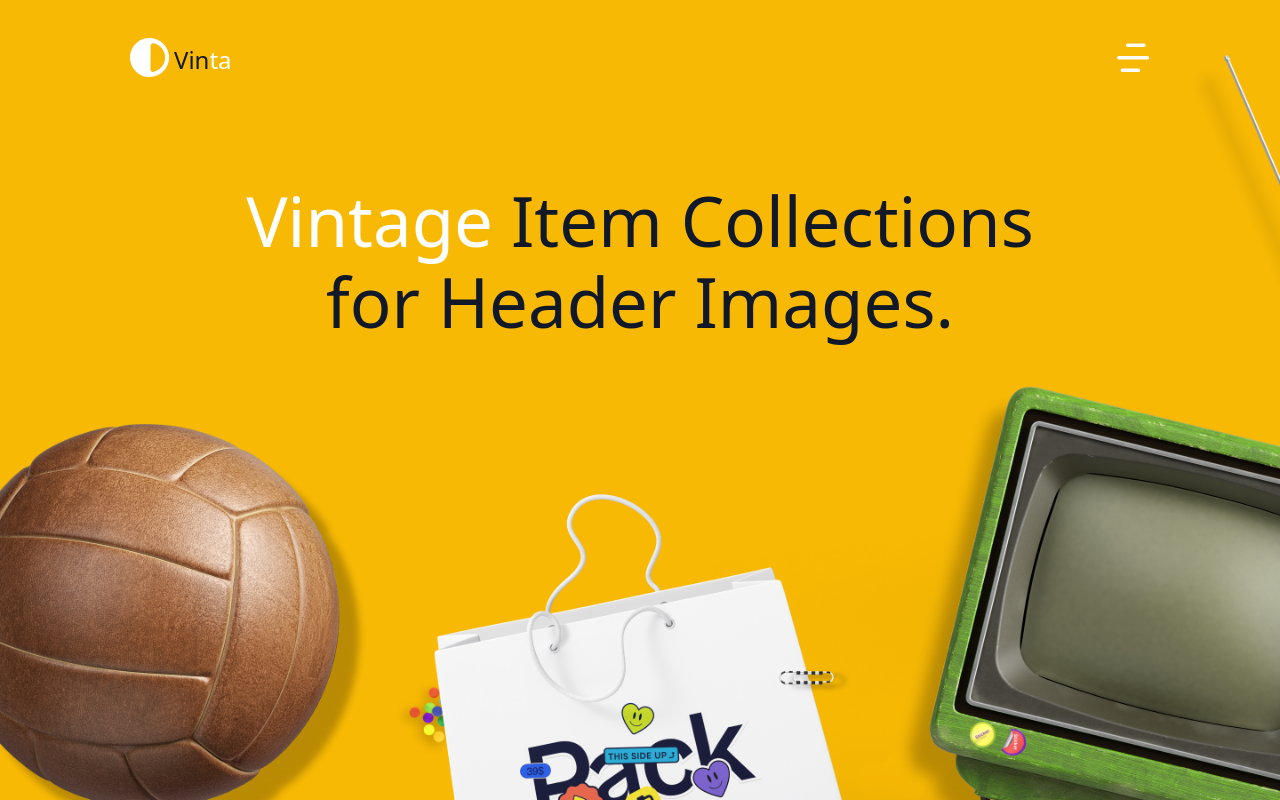
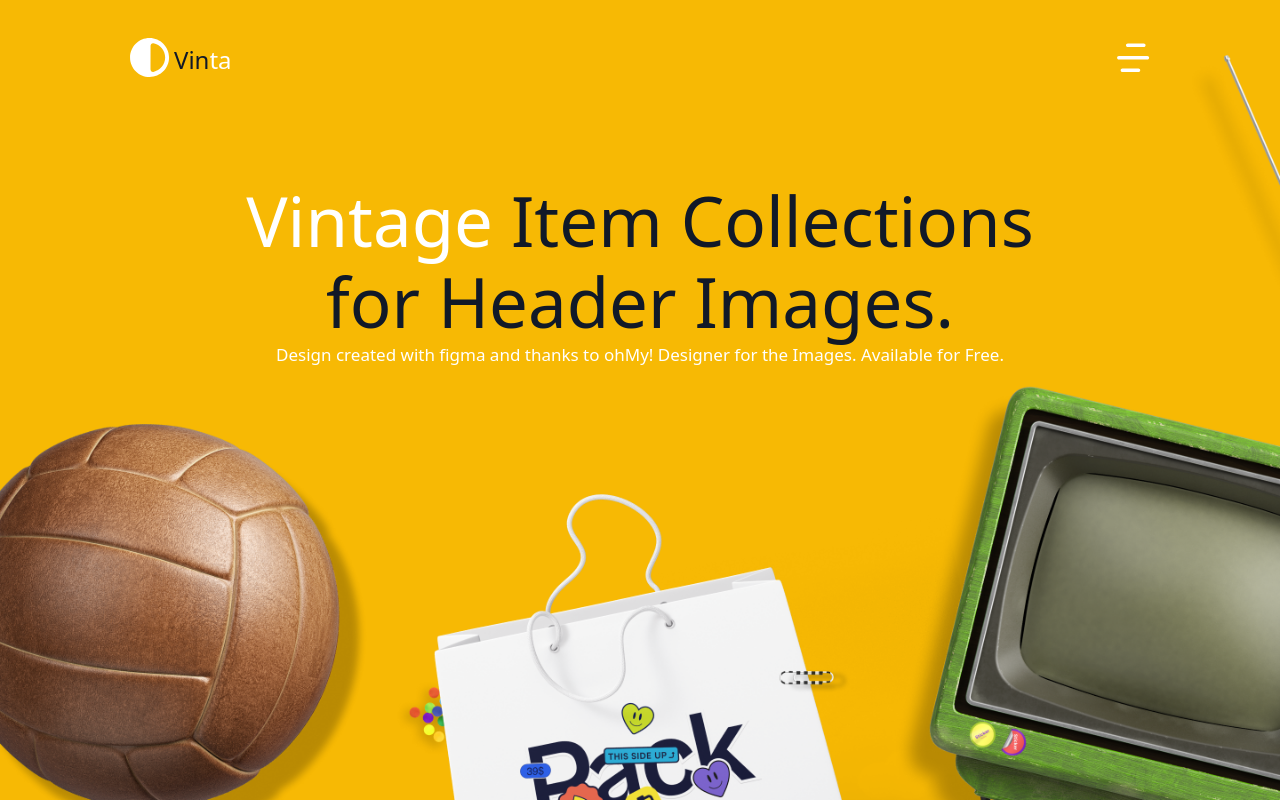
Before and after one commit to 4eug/Vinta-Landing-Page, a Next.js app: page / in a window 1280 px wide. Built offline with nearby package versions, Linux system fonts and the light colour scheme.

Commit message:
Hero Section

```diff
--- a/components/Hero.jsx
+++ b/components/Hero.jsx
@@ -6,6 +6,9 @@ export default function Hero() {
         <h1 className='text-secondary-text-color text-font-medium text-mobile-big-font-size md:text-big-font-size leading-mobile-big-line-weight md:leading-big-line-weight'>
        <span className='text-primary-text-color'>Vintage</span> Item Collections <br/> for Header Images.
         </h1>
+        <p className='text-primary-text-color text-font-regular text-small-font-size'>
+        Design created with figma and thanks to ohMy! Designer for the Images. Available for Free.
+        </p>
         <div className="">
         <Image width={2000} height={1200} layout='fill' objectFit='cover' src='/Hero Images.png' alt='' />
         </div>
```
